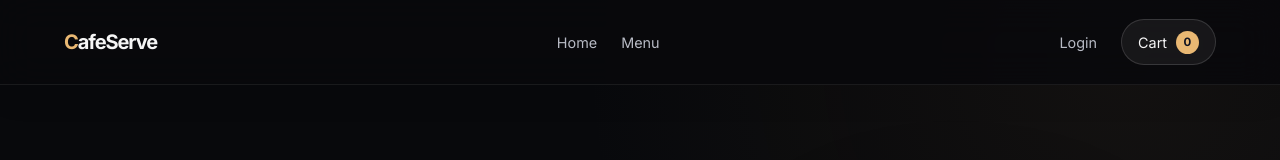
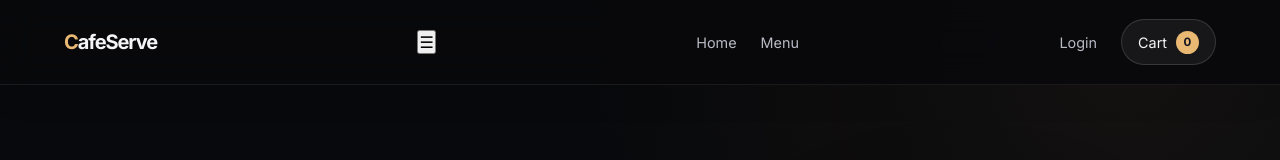
Before and after one commit to sajjadabdullah90/CafeServe, a React (Vite) app in the folder frontend/: page / in a window 1280 px wide. Shown: the top 160 px of the page. Built offline with nearby package versions, Linux system fonts and the light colour scheme; no server answers.

Commit message:
fix(frontend): add responsive mobile navigation

```diff
--- a/frontend/src/components/Navbar.jsx
+++ b/frontend/src/components/Navbar.jsx
@@ -1,3 +1,4 @@
+import { useState } from "react";
 import { Link, useNavigate } from "react-router-dom";
 import { useAuth } from "../context/AuthContext";
 import { useCart } from "../context/CartContext";
@@ -6,18 +7,40 @@ function Navbar() {
   const { itemCount } = useCart();
   const { user, isAuthenticated, logout } = useAuth();
   const navigate = useNavigate();
+  const [isMobileMenuOpen, setIsMobileMenuOpen] = useState(false);
   const isAdmin = user?.role === "ADMIN";
 
   function handleLogout() {
     logout();
+    setIsMobileMenuOpen(false);
     navigate("/");
+  }
+
+  function closeMobileMenu() {
+    setIsMobileMenuOpen(false);
   }
 
   return (
     <header className="navbar">
-      <Link to={isAdmin ? "/admin" : "/"} className="navbar__brand">CafeServe</Link>
+      <Link to={isAdmin ? "/admin" : "/"} className="navbar__brand" onClick={closeMobileMenu}>CafeServe</Link>
 
-      <nav className="navbar__links" aria-label="Main navigation">
+      <button
+        className="navbar__menu-toggle"
+        type="button"
+        aria-label={isMobileMenuOpen ? "Close navigation menu" : "Open navigation menu"}
+        aria-expanded={isMobileMenuOpen}
+        aria-controls="cafeserve-main-navigation"
+        onClick={() => setIsMobileMenuOpen((open) => !open)}
+      >
+        <span aria-hidden="true">{isMobileMenuOpen ? "×" : "☰"}</span>
+      </button>
+
+      <nav
+        id="cafeserve-main-navigation"
+        className={`navbar__links${isMobileMenuOpen ? " navbar__links--open" : ""}`}
+        aria-label="Main navigation"
+        onClick={closeMobileMenu}
+      >
         {isAdmin ? (
           <>
             <Link to="/admin">Dashboard</Link>
```
